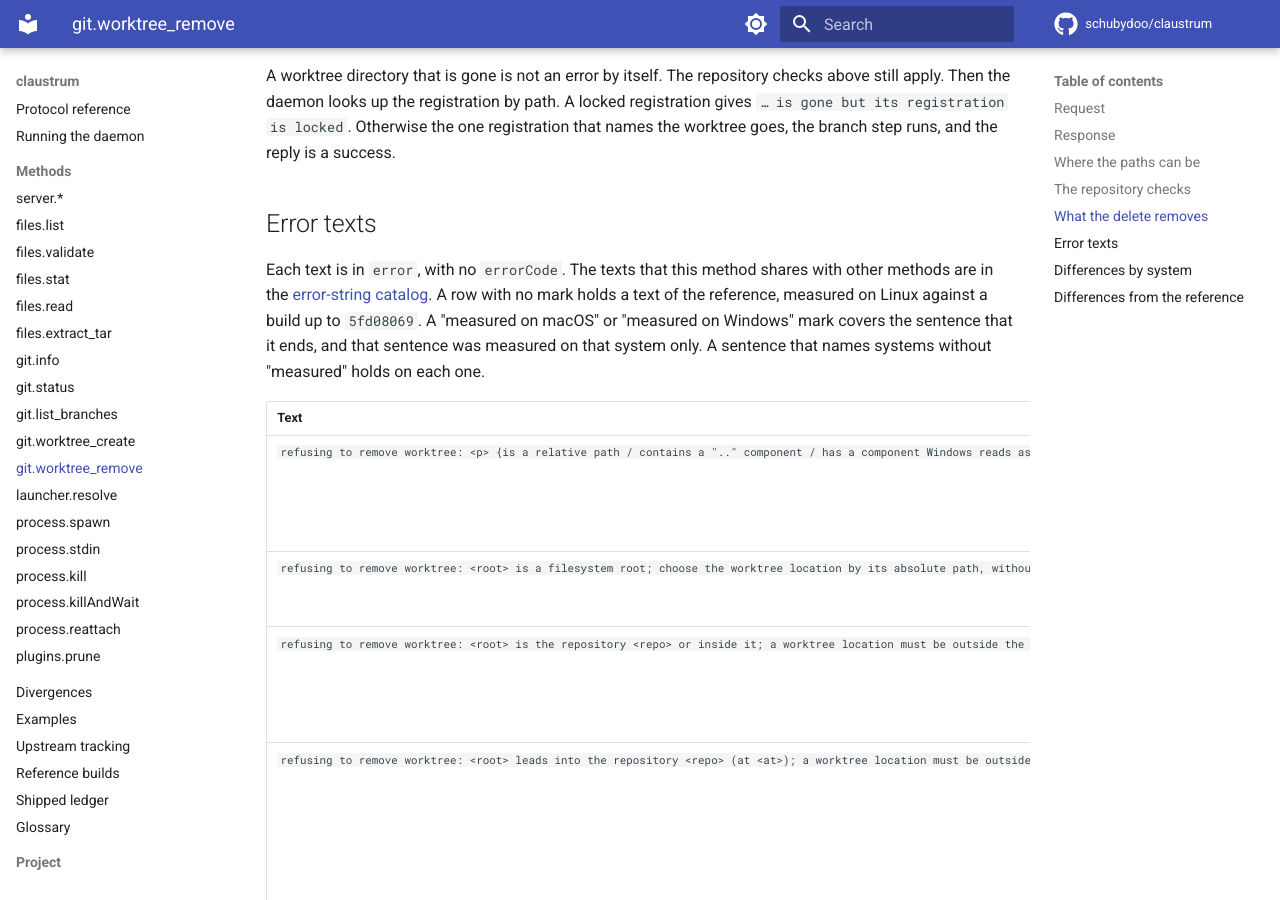
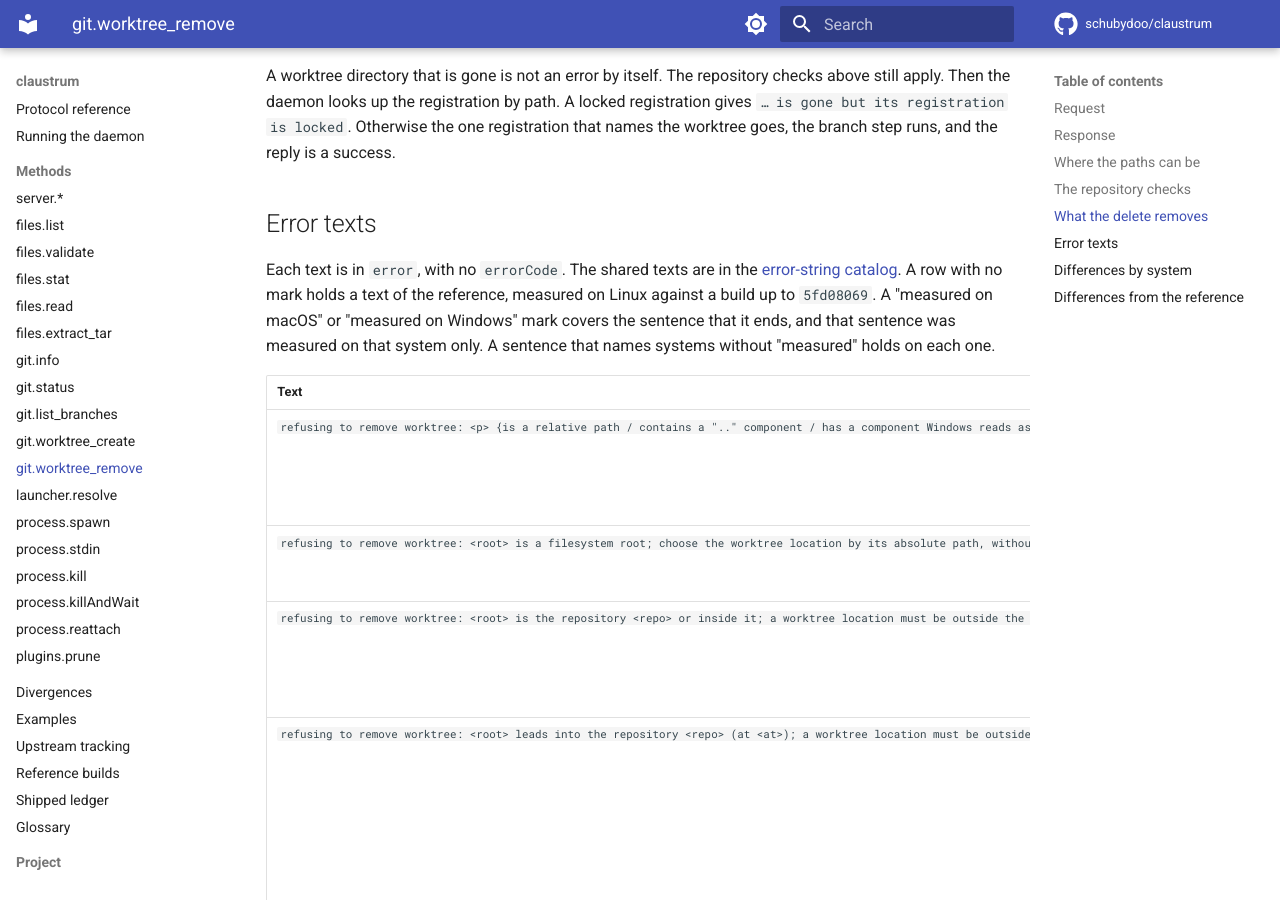
Before and after one commit to schubydoo/claustrum, an MkDocs documentation site: the page built from docs/protocol/git-worktree-remove.md, in a window 1280 px wide and 900 px high, scrolled down 5049 px. Built offline with MkDocs 1.6.1 and Material for MkDocs 9.7.7, drawn with Linux system fonts in a browser that asks for light colours; comment, search, counter and statistics services are not loaded.

```diff
--- a/docs/protocol/git-worktree-remove.md
+++ b/docs/protocol/git-worktree-remove.md
@@ -116,7 +116,7 @@ A worktree directory that is gone is not an error by itself. The repository chec
 
 ## Error texts
 
-Each text is in `error`, with no `errorCode`. The texts that this method shares with other methods are in the [error-string catalog](../PROTOCOL.md#error-string-catalogue). A row with no mark holds a text of the reference, measured on Linux against a build up to `5fd08069`. A "measured on macOS" or "measured on Windows" mark covers the sentence that it ends, and that sentence was measured on that system only. A sentence that names systems without "measured" holds on each one.
+Each text is in `error`, with no `errorCode`. The shared texts are in the [error-string catalog](../PROTOCOL.md#error-string-catalogue). A row with no mark holds a text of the reference, measured on Linux against a build up to `5fd08069`. A "measured on macOS" or "measured on Windows" mark covers the sentence that it ends, and that sentence was measured on that system only. A sentence that names systems without "measured" holds on each one.
 
 | Text | Cause |
 |---|---|
```
Also changed, not shown: docs/protocol/git-worktree-create.md (+1 -1 lines).
